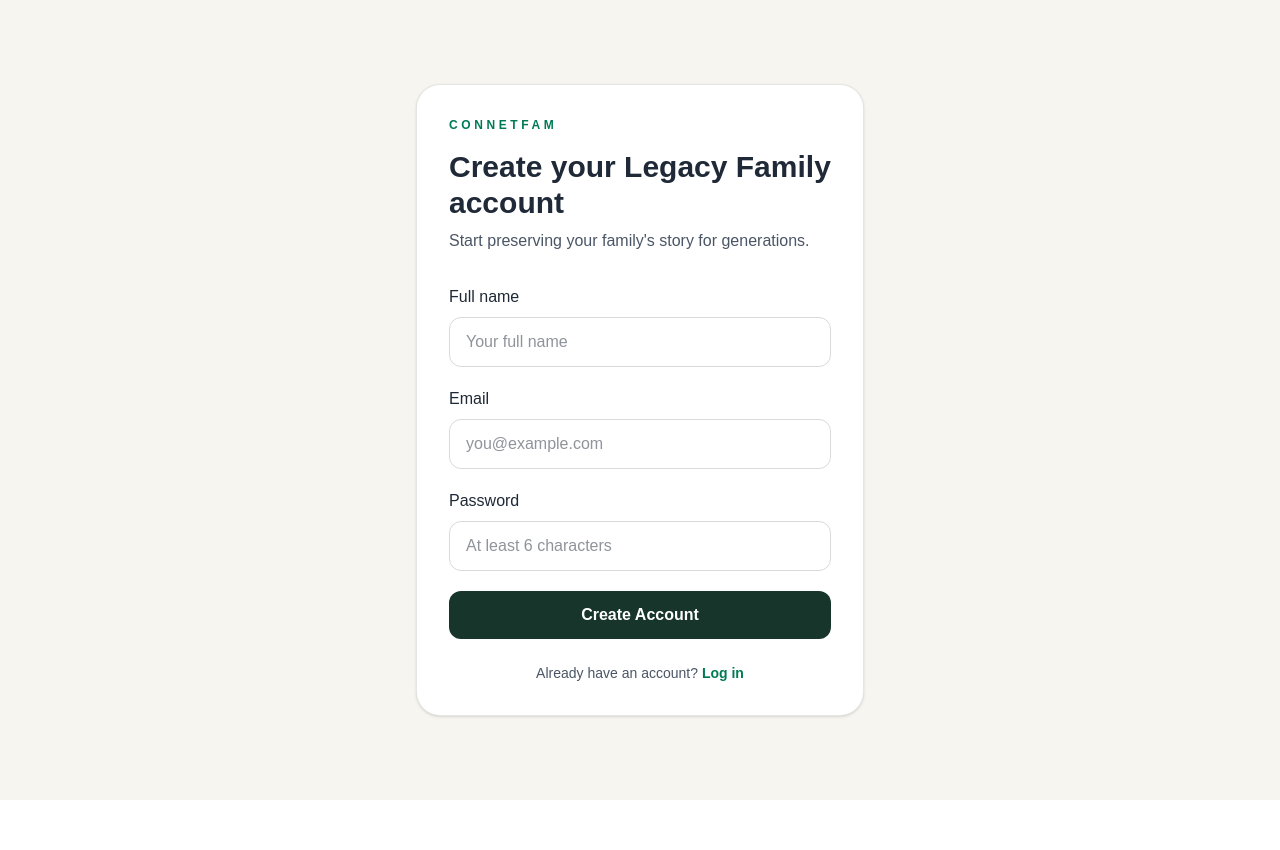
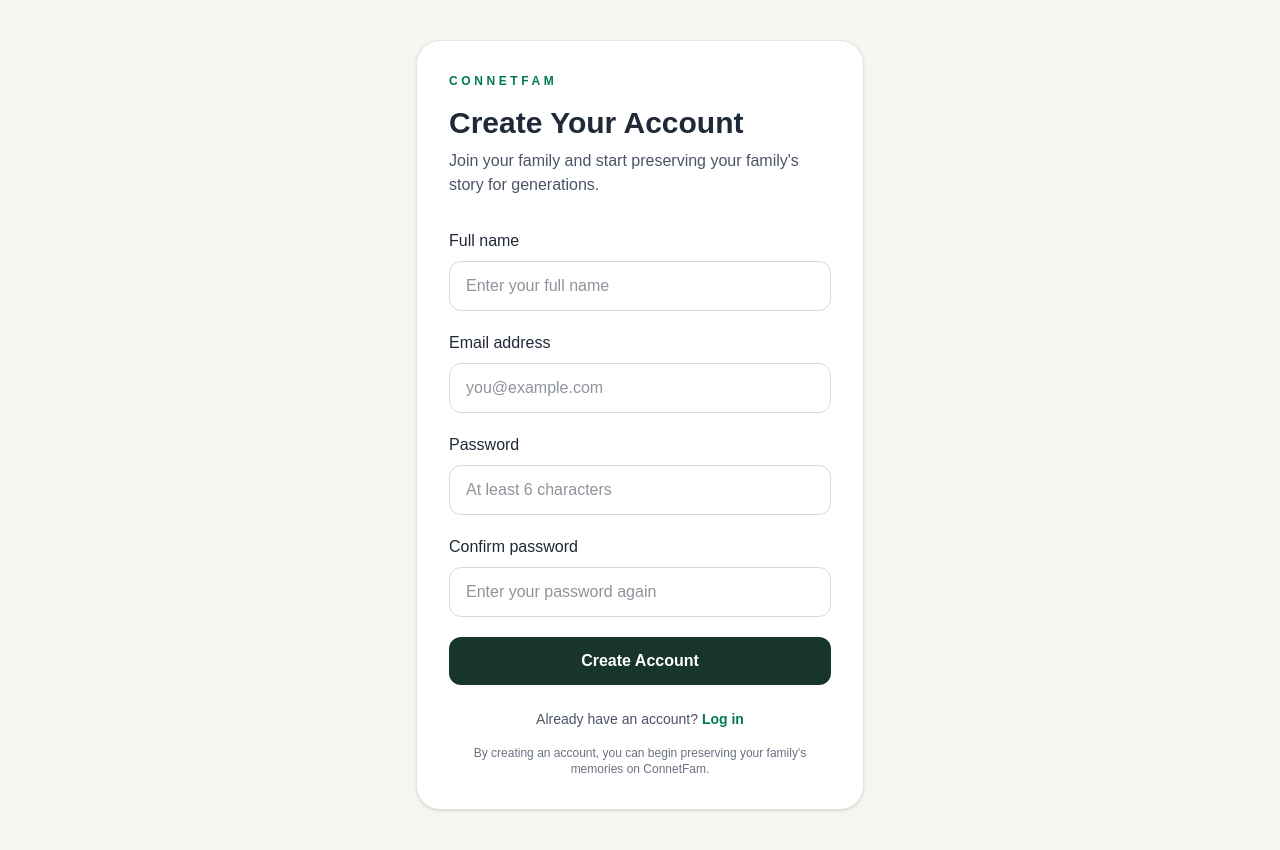
Before and after one commit to Connetfam/CONNETFAM-Tech-legacy, a Next.js app: page /signup in a window 1280 px wide. Before the commit the page ends 800 px from the top, so only its background shows below. Built offline with nearby package versions, Linux system fonts and the light colour scheme; no server answers.

Commit message:
Fix invitation login and signup flow

```diff
--- a/app/login/page.tsx
+++ b/app/login/page.tsx
@@ -1,12 +1,20 @@
 "use client";
 
-import { useState } from "react";
-import { useRouter } from "next/navigation";
+import { Suspense, useState } from "react";
 import Link from "next/link";
+import { useSearchParams } from "next/navigation";
 import { supabase } from "../lib/supabase";
 
-export default function LoginPage() {
-const router = useRouter();
+function LoginForm() {
+const searchParams = useSearchParams();
+const redirectTo = searchParams.get("redirect");
+
+const safeRedirect =
+redirectTo &&
+redirectTo.startsWith("/") &&
+!redirectTo.startsWith("//")
+? redirectTo
+: "/dashboard";
 
 const [email, setEmail] = useState("");
 const [password, setPassword] = useState("");
@@ -15,7 +23,6 @@ const [loading, setLoading] = useState(false);
 
 async function handleLogin(e: React.FormEvent<HTMLFormElement>) {
 e.preventDefault();
-
 setLoading(true);
 setMessage("");
 
@@ -30,10 +37,7 @@ setMessage(error.message);
 return;
 }
 
-setMessage("Login successful! Welcome to Legacy Family.");
-
-router.replace("/dashboard");
-router.refresh();
+window.location.assign(safeRedirect);
 } catch (error) {
 console.error("Login error:", error);
 setMessage("Something went wrong. Please try again.");
@@ -42,6 +46,8 @@ setLoading(false);
 }
 }
 
+const signupUrl = `/signup?redirect=${encodeURIComponent(safeRedirect)}`;
+
 return (
 <main className="flex min-h-screen items-center justify-center bg-[#f7f5ef] px-6 text-[#1f2937]">
 <div className="w-full max-w-md rounded-3xl border border-black/10 bg-white p-8 shadow-sm">
@@ -49,9 +55,7 @@ return (
 CONNETFAM
 </p>
 
-<h1 className="mb-2 text-3xl font-bold">
-Welcome back to Legacy Family
-</h1>
+<h1 className="mb-2 text-3xl font-bold">Welcome back</h1>
 
 <p className="mb-8 text-gray-600">
 Log in to continue preserving your family&apos;s story.
@@ -59,52 +63,35 @@ Log in to continue preserving your family&apos;s story.
 
 <form onSubmit={handleLogin} className="space-y-5">
 <div>
-<label
-htmlFor="email"
-className="mb-2 block font-medium"
->
+<label htmlFor="email" className="mb-2 block font-medium">
 Email
 </label>
-
 <input
 id="email"
 type="email"
 value={email}
 onChange={(e) => setEmail(e.target.value)}
+autoComplete="email"
 required
-autoComplete="email"
 className="w-full rounded-xl border border-black/15 px-4 py-3 outline-none focus:border-emerald-700"
 placeholder="you@example.com"
 />
 </div>
 
 <div>
-<label
-htmlFor="password"
-className="mb-2 block font-medium"
->
+<label htmlFor="password" className="mb-2 block font-medium">
 Password
 </label>
-
 <input
 id="password"
 type="password"
 value={password}
 onChange={(e) => setPassword(e.target.value)}
+autoComplete="current-password"
 required
-autoComplete="current-password"
 className="w-full rounded-xl border border-black/15 px-4 py-3 outline-none focus:border-emerald-700"
 placeholder="Your password"
 />
-</div>
-
-<div className="-mt-2 text-right">
-<Link
-href="/forgot-password"
-className="text-sm font-medium text-emerald-700 hover:underline"
->
-Forgot password?
-</Link>
 </div>
 
 <button
@@ -112,24 +99,40 @@ type="submit"
 disabled={loading}
 className="w-full rounded-xl bg-[#17352b] px-4 py-3 font-semibold text-white hover:bg-[#21483b] disabled:cursor-not-allowed disabled:opacity-60"
 >
-{loading ? "Logging in..." : "Log in"}
+{loading ? "Logging in..." : "Log In"}
 </button>
 
 {message && (
-<p
-role="status"
-aria-live="polite"
-className="mt-4 text-center text-sm"
->
+<p role="status" aria-live="polite" className="text-sm text-red-700">
 {message}
 </p>
 )}
 </form>
 
-<p className="mt-6 text-center text-sm text-gray-500">
-Your family&apos;s stories deserve to live on. 🌳
+<p className="mt-6 text-center text-sm text-gray-600">
+Don&apos;t have an account?{" "}
+<Link
+href={signupUrl}
+className="font-semibold text-emerald-700 hover:underline"
+>
+Create an account
+</Link>
 </p>
 </div>
 </main>
 );
 }
+
+export default function LoginPage() {
+return (
+<Suspense
+fallback={
+<main className="flex min-h-screen items-center justify-center bg-[#f7f5ef]">
+<p>Loading login page...</p>
+</main>
+}
+>
+<LoginForm />
+</Suspense>
+);
+}
--- a/app/signup/page.tsx
+++ b/app/signup/page.tsx
@@ -1,39 +1,57 @@
 "use client";
 
-import { useState } from "react";
+import { Suspense, useState } from "react";
+import type { FormEvent } from "react";
 import Link from "next/link";
 import { useSearchParams } from "next/navigation";
 import { supabase } from "../lib/supabase";
 
-export default function SignupPage() {
+function SignupForm() {
 const searchParams = useSearchParams();
-const redirectTo = searchParams.get("redirect");
+const redirectParam = searchParams.get("redirect");
 
 const safeRedirect =
-redirectTo && redirectTo.startsWith("/") && !redirectTo.startsWith("//")
-? redirectTo
+redirectParam &&
+redirectParam.startsWith("/") &&
+!redirectParam.startsWith("//")
+? redirectParam
 : "/dashboard";
 
 const [fullName, setFullName] = useState("");
 const [email, setEmail] = useState("");
 const [password, setPassword] = useState("");
+const [confirmPassword, setConfirmPassword] = useState("");
 const [message, setMessage] = useState("");
 const [loading, setLoading] = useState(false);
 
-async function handleSignup(e: React.FormEvent<HTMLFormElement>) {
-e.preventDefault();
+async function handleSignup(event: FormEvent<HTMLFormElement>) {
+event.preventDefault();
+setMessage("");
+
+if (password.length < 6) {
+setMessage("Your password must contain at least 6 characters.");
+return;
+}
+
+if (password !== confirmPassword) {
+setMessage("Your passwords do not match. Please try again.");
+return;
+}
+
 setLoading(true);
-setMessage("");
 
 try {
 const { data, error } = await supabase.auth.signUp({
 email: email.trim(),
-password,
+password: password,
 options: {
 data: {
 full_name: fullName.trim(),
 },
-emailRedirectTo: `${window.location.origin}/auth/callback?next=${encodeURIComponent(safeRedirect)}`,
+emailRedirectTo:
+window.location.origin +
+"/auth/callback?next=" +
+encodeURIComponent(safeRedirect),
 },
 });
 
@@ -48,7 +66,7 @@ return;
 }
 
 setMessage(
-"Account created. Check your email to verify your address before continuing."
+"Your account request was successful. Check your email to verify your address before continuing."
 );
 } catch (error) {
 console.error("Signup error:", error);
@@ -58,70 +76,105 @@ setLoading(false);
 }
 }
 
-const loginUrl = `/login?redirect=${encodeURIComponent(safeRedirect)}`;
+const loginUrl =
+"/login?redirect=" + encodeURIComponent(safeRedirect);
 
 return (
-<main className="flex min-h-screen items-center justify-center bg-[#f7f5ef] px-6 text-[#1f2937]">
-<div className="w-full max-w-md rounded-3xl border border-black/10 bg-white p-8 shadow-sm">
+<main className="flex min-h-screen items-center justify-center bg-[#f7f5ef] px-5 py-10 text-[#1f2937]">
+<section className="w-full max-w-md rounded-3xl border border-black/10 bg-white p-8 shadow-sm">
 <p className="mb-4 text-xs font-semibold uppercase tracking-[0.3em] text-emerald-700">
 CONNETFAM
 </p>
 
 <h1 className="mb-2 text-3xl font-bold">
-Create your Legacy Family account
+Create Your Account
 </h1>
 
 <p className="mb-8 text-gray-600">
-Start preserving your family&apos;s story for generations.
+Join your family and start preserving your family&apos;s story for
+generations.
 </p>
 
 <form onSubmit={handleSignup} className="space-y-5">
 <div>
-<label htmlFor="fullName" className="mb-2 block font-medium">
+<label
+htmlFor="fullName"
+className="mb-2 block font-medium"
+>
 Full name
 </label>
+
 <input
 id="fullName"
 type="text"
 value={fullName}
-onChange={(e) => setFullName(e.target.value)}
+onChange={(event) => setFullName(event.target.value)}
 autoComplete="name"
+placeholder="Enter your full name"
 required
 className="w-full rounded-xl border border-black/15 px-4 py-3 outline-none focus:border-emerald-700"
-placeholder="Your full name"
 />
 </div>
 
 <div>
-<label htmlFor="email" className="mb-2 block font-medium">
-Email
+<label
+htmlFor="email"
+className="mb-2 block font-medium"
+>
+Email address
 </label>
+
 <input
 id="email"
 type="email"
 value={email}
-onChange={(e) => setEmail(e.target.value)}
+onChange={(event) => setEmail(event.target.value)}
 autoComplete="email"
+placeholder="you@example.com"
 required
 className="w-full rounded-xl border border-black/15 px-4 py-3 outline-none focus:border-emerald-700"
-placeholder="you@example.com"
 />
 </div>
 
 <div>
-<label htmlFor="password" className="mb-2 block font-medium">
+<label
+htmlFor="password"
+className="mb-2 block font-medium"
+>
 Password
 </label>
+
 <input
 id="password"
 type="password"
 value={password}
-onChange={(e) => setPassword(e.target.value)}
+onChange={(event) => setPassword(event.target.value)}
 autoComplete="new-password"
+placeholder="At least 6 characters"
 minLength={6}
 required
 className="w-full rounded-xl border border-black/15 px-4 py-3 outline-none focus:border-emerald-700"
-placeholder="At least 6 characters"
+/>
+</div>
+
+<div>
+<label
+htmlFor="confirmPassword"
+className="mb-2 block font-medium"
+>
+Confirm password
+</label>
+
+<input
+id="confirmPassword"
+type="password"
+value={confirmPassword}
+onChange={(event) => setConfirmPassword(event.target.value)}
+autoComplete="new-password"
+placeholder="Enter your password again"
+minLength={6}
+required
+className="w-full rounded-xl border border-black/15 px-4 py-3 outline-none focus:border-emerald-700"
 />
 </div>
 
@@ -134,7 +187,11 @@ className="w-full rounded-xl bg-[#17352b] px-4 py-3 font-semibold text-white hov
 </button>
 
 {message && (
-<p role="status" aria-live="polite" className="mt-4 text-sm">
+<p
+role="status"
+aria-live="polite"
+className="rounded-xl bg-gray-50 p-3 text-sm text-gray-700"
+>
 {message}
 </p>
 )}
@@ -149,7 +206,26 @@ className="font-semibold text-emerald-700 hover:underline"
 Log in
 </Link>
 </p>
-</div>
+
+<p className="mt-4 text-center text-xs text-gray-500">
+By creating an account, you can begin preserving your family&apos;s
+memories on ConnetFam.
+</p>
+</section>
 </main>
 );
 }
+
+export default function SignupPage() {
+return (
+<Suspense
+fallback={
+<main className="flex min-h-screen items-center justify-center bg-[#f7f5ef] p-6">
+<p className="text-gray-600">Loading signup page...</p>
+</main>
+}
+>
+<SignupForm />
+</Suspense>
+);
+}
```
